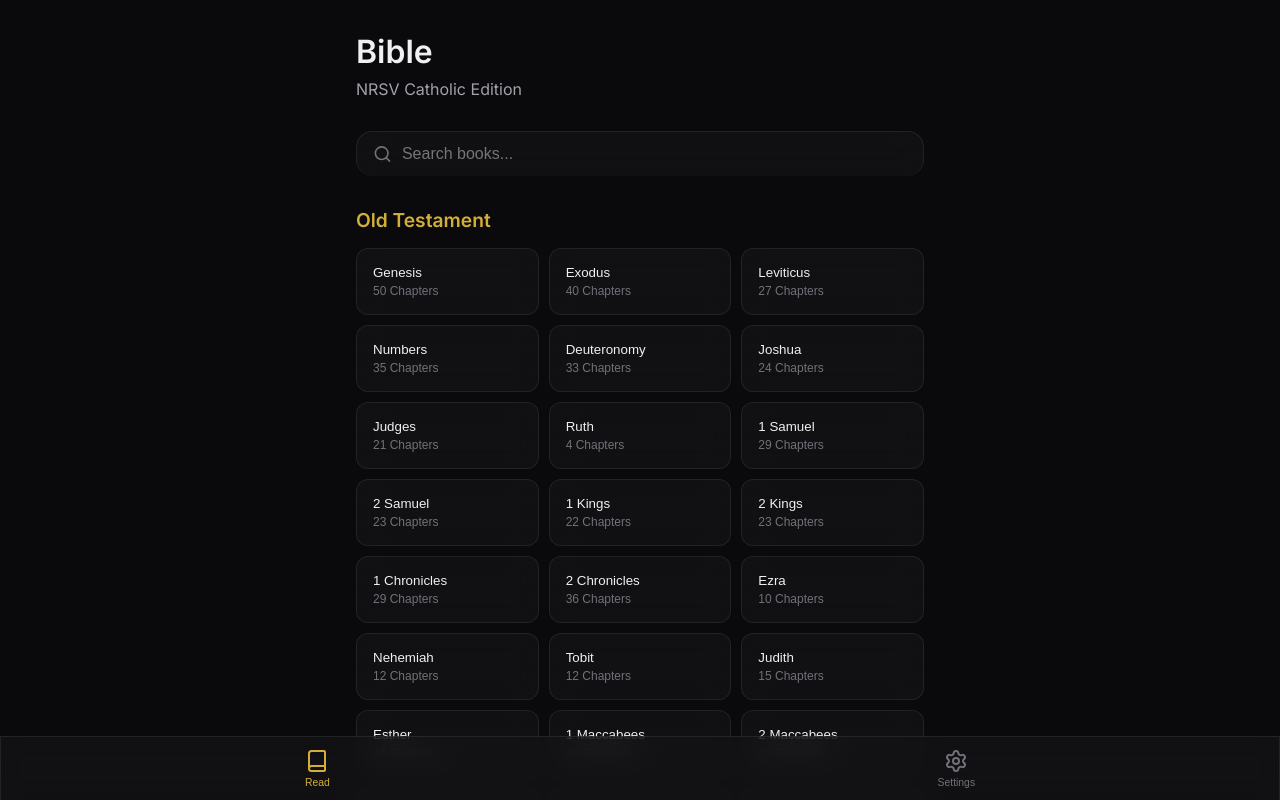
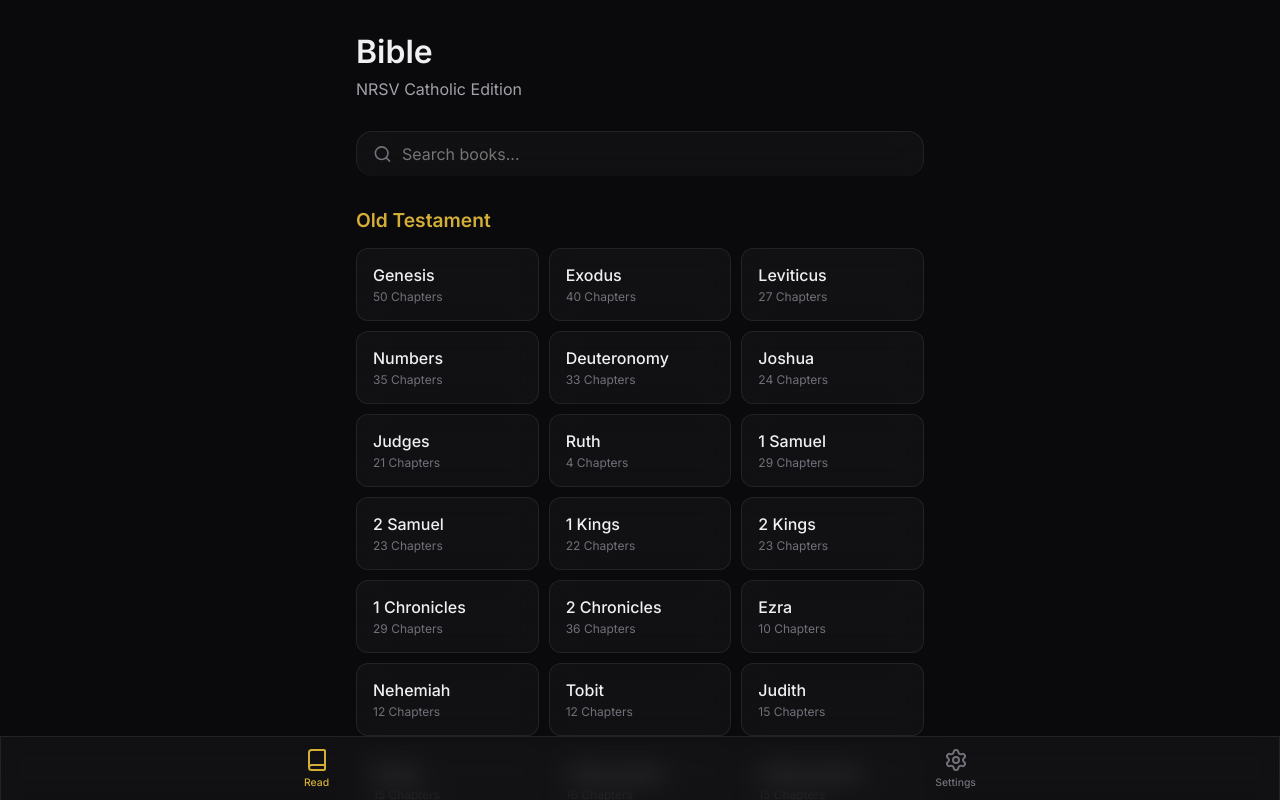
Before and after one commit to NGJ14/Catholic, a React (Vite) app: page / in a window 1280 px wide. Built offline with nearby package versions, Linux system fonts and the light colour scheme.

Commit message:
Fix button font inheritance to scale dynamically

```diff
--- a/src/index.css
+++ b/src/index.css
@@ -60,6 +60,11 @@
   margin: 0;
   padding: 0;
   -webkit-tap-highlight-color: transparent;
+}
+
+button, input, select, textarea {
+  font-family: inherit;
+  font-size: 1rem;
 }
 
 html, body {
```
